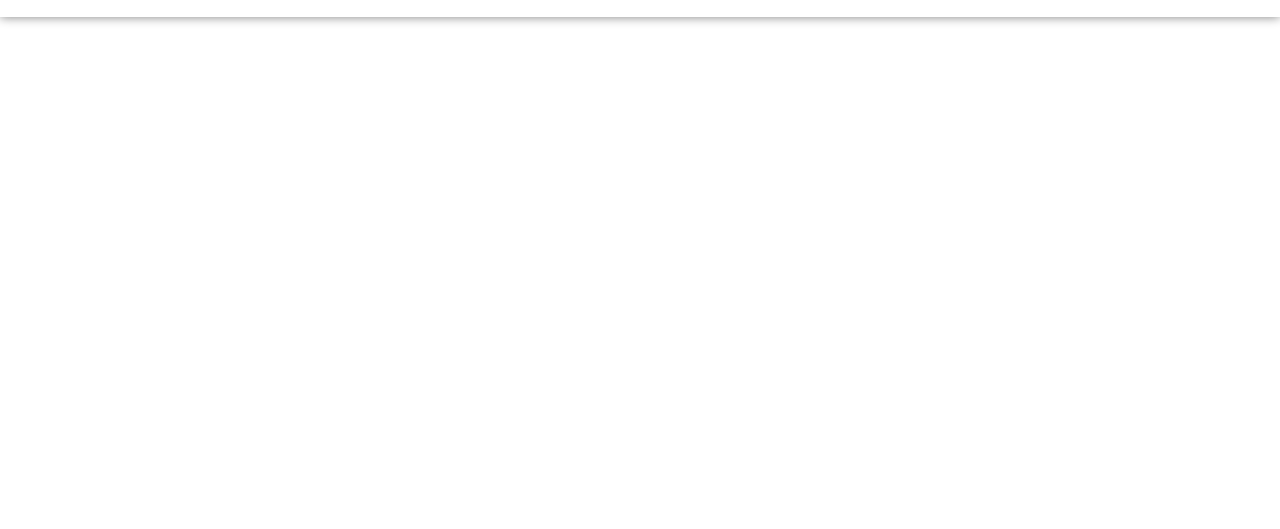
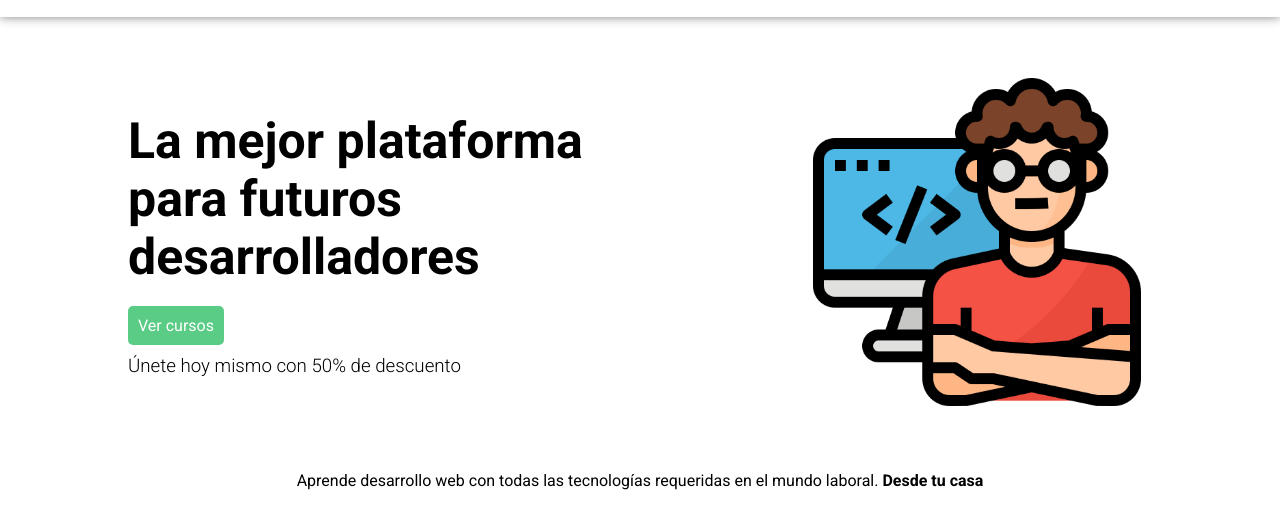
Before and after one commit to Samuelcodingg/Code4U, a plain HTML site: page index.html in a window 1280 px wide. Shown: the part 83-612 px from the top of the page. Drawn offline with Linux system fonts and the light colour scheme.

Commit message:
Se agregó landing section

```diff
--- a/css/styles.css
+++ b/css/styles.css
@@ -24,6 +24,9 @@ ul {
     margin: 0px auto;
 }
 
+.text-center {
+    text-align: center;
+}
 
 /*Cabecera*/
 
@@ -70,3 +73,53 @@ ul {
 .nav li:hover {
     transform: scale(1.5,1.5);
 }
+
+/*Seccion landing*/
+
+.landing-section {
+    display: flex;
+    flex-direction: column;
+}
+
+.landing-section > div {
+    margin-top: 50px;
+}
+
+.text-w-programmer {
+    display: flex;
+    justify-content: space-between;
+    align-items: center;
+}
+
+.principal-text-box {
+    width: 50%;
+}
+
+.principal-text-box > h1{
+    display: block;
+    font-size: 50px;
+    margin-bottom: 30px;
+}
+
+.button {
+    background-color: #5bcc85;
+    color: white;
+    padding: 10px;
+    border-radius: 5px;
+    transition: all 300ms;
+}
+
+.button:hover {
+    background-color: white;
+    color: #5bcc85;
+    border: 1px solid #5bcc85;
+}
+
+.principal-text-box > h3 {
+    margin-top: 20px;
+    font-weight: 300;
+}
+
+.image-programmer {
+    height: 350px;
+}
--- a/index.html
+++ b/index.html
@@ -26,5 +26,21 @@
             </ul>
         </div>
     </header>
+
+    <section class="landing-section container">
+        <div class="text-w-programmer">
+            <div class="principal-text-box">
+                <h1>La mejor plataforma para futuros desarrolladores</h1>
+                <a href="" class="button">Ver cursos</a>
+                <h3>Únete hoy mismo con 50% de descuento</h3>
+            </div>
+            <div>
+                <img class="image-programmer" src="img/programador.png" alt="">
+            </div>
+        </div>
+        <div class="text-center">
+            <p>Aprende desarrollo web con todas las tecnologías requeridas en el mundo laboral. <b>Desde tu casa</b></p>
+        </div>
+    </section>
 </body>
 </html>
```
Also changed, not shown: img/programador.png (added).
